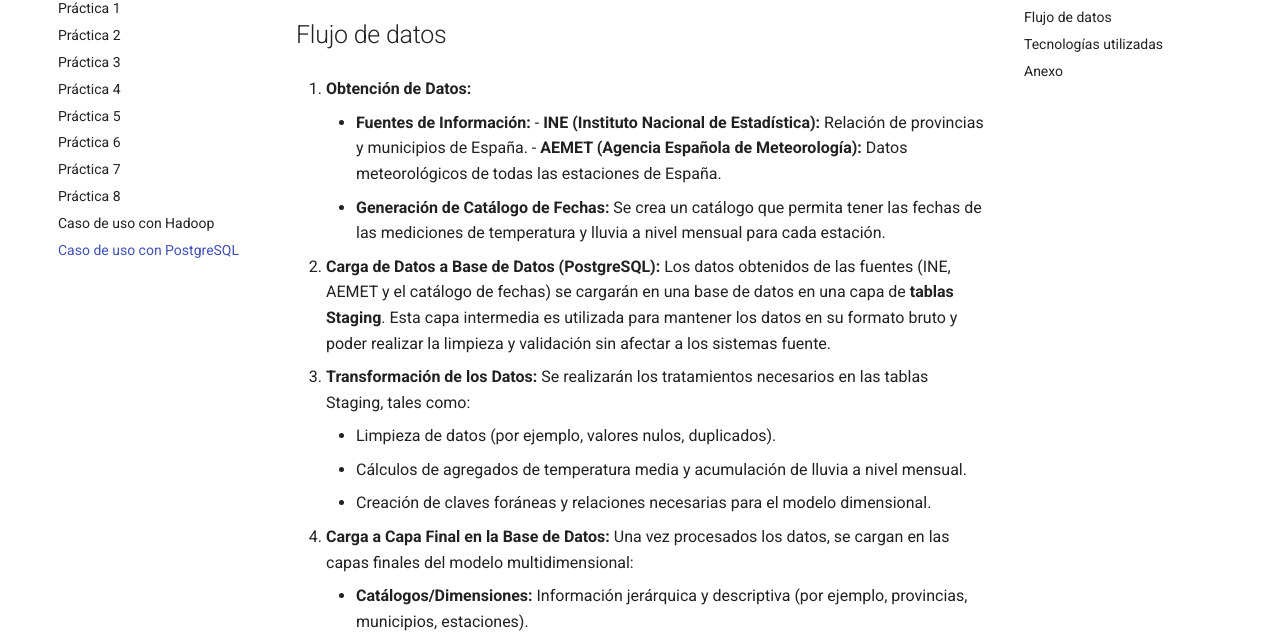
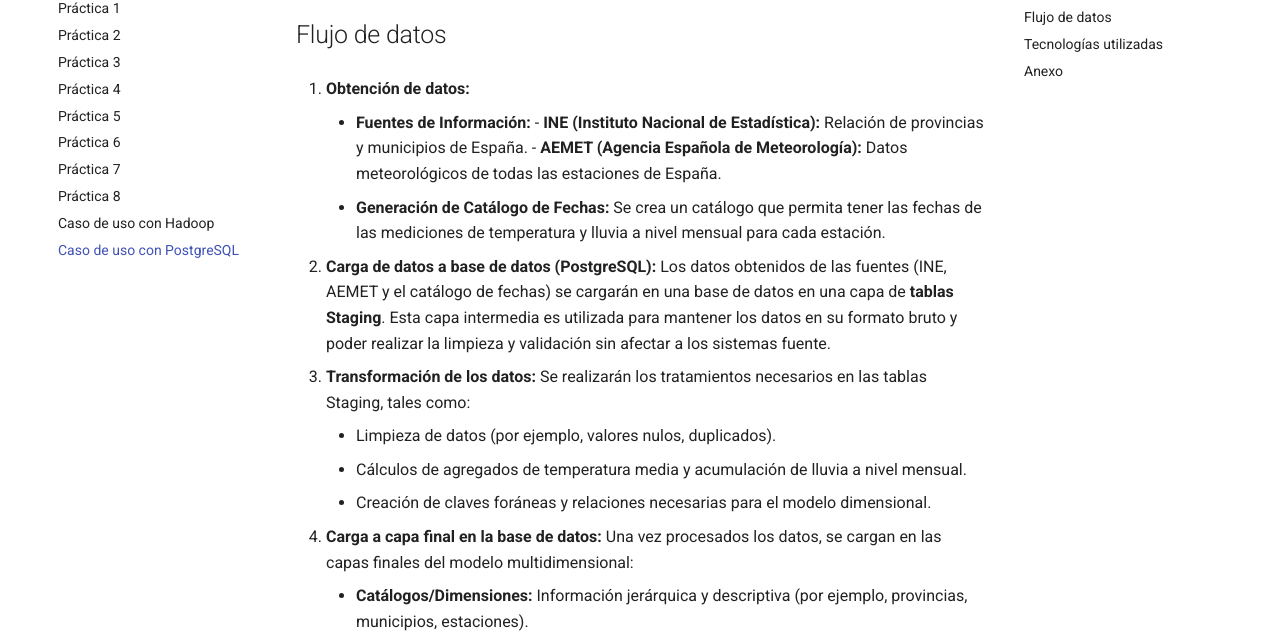
Before and after one commit to jorsodom/bigdata-sb, an MkDocs documentation site: the page built from docs/nifi/nifiCasoUsoPostgreSQL.md, in a window 1280 px wide and 900 px high, scrolled down 312 px. Shown: the part 181-816 px from the top of the window. Built offline with MkDocs 1.6.1 and Material for MkDocs 9.7.7, drawn with Linux system fonts in a browser that asks for light colours.

```diff
--- a/docs/nifi/nifiCasoUsoPostgreSQL.md
+++ b/docs/nifi/nifiCasoUsoPostgreSQL.md
@@ -3,25 +3,23 @@
 Realizar un análisis mensual de las temperaturas medias y la acumulación de lluvia para los años 2022, 2023 y 2024, aprovechando los datos meteorológicos de España para obtener conclusiones a través de una herramienta de reporting.
 
 Este caso de uso proporciona una solución automatizada y eficiente para la integración, procesamiento y análisis de datos meteorológicos, ayudando en la toma de decisiones y en la creación de informes precisos y oportunos.
-
 ## Flujo de datos
-
-1. **Obtención de Datos:**
+1. **Obtención de datos:**
     - **Fuentes de Información:**
             - **INE (Instituto Nacional de Estadística):** Relación de provincias y municipios de España.
             - **AEMET (Agencia Española de Meteorología):** Datos meteorológicos de todas las estaciones de España.
     - **Generación de Catálogo de Fechas:** Se crea un catálogo que permita tener las fechas de las mediciones de temperatura y lluvia a nivel mensual para cada estación.
 
-2. **Carga de Datos a Base de Datos (PostgreSQL):**
+2. **Carga de datos a base de datos (PostgreSQL):**
    Los datos obtenidos de las fuentes (INE, AEMET y el catálogo de fechas) se cargarán en una base de datos en una capa de **tablas Staging**. Esta capa intermedia es utilizada para mantener los datos en su formato bruto y poder realizar la limpieza y validación sin afectar a los sistemas fuente.
 
-3. **Transformación de los Datos:**
+3. **Transformación de los datos:**
    Se realizarán los tratamientos necesarios en las tablas Staging, tales como:
      - Limpieza de datos (por ejemplo, valores nulos, duplicados).
      - Cálculos de agregados de temperatura media y acumulación de lluvia a nivel mensual.
      - Creación de claves foráneas y relaciones necesarias para el modelo dimensional.
 
-4. **Carga a Capa Final en la Base de Datos:**
+4. **Carga a capa final en la base de datos:**
    Una vez procesados los datos, se cargan en las capas finales del modelo multidimensional:
      - **Catálogos/Dimensiones:** Información jerárquica y descriptiva (por ejemplo, provincias, municipios, estaciones).
      - **Modelo estrella (ODS):** Factos y medidas agregadas (temperatura media, acumulación de lluvia) por mes.
@@ -34,17 +32,15 @@ Este caso de uso proporciona una solución automatizada y eficiente para la inte
 6. **Análisis de los datos (esta parte la haremos al final cuando veamos PowerBI):**
     - Herramienta de reporting: Utilizando una herramienta de reporting (como Power BI, Tableau, etc.), los usuarios podrán generar informes, tablas y gráficos que permitirán comparar los datos de temperatura y lluvia de los años 2020, 2021 y 2022.
     - A través de los KPIs y visualizaciones, se podrán sacar conclusiones y hacer predicciones o recomendaciones sobre el comportamiento del clima en las diferentes provincias y municipios de España.
-
 ## Tecnologías utilizadas
 - **Apache NiFi:** Orquestación de la integración de datos desde las fuentes hasta la base de datos, garantizando un flujo controlado de los datos.
 - **PostgreSQL:** Base de datos relacional para almacenamiento de datos procesados y generación del modelo multidimensional.
 - **Herramienta de Reporting (ej. Power BI):** Visualización y análisis de los KPIs generados.
-
 ## Anexo
 
 **Catálogo de fechas**
 
--   [Descargar fichero sql generación catálogo de fechas](/assets/Proc Data Cataleg.sql)
+-   [Descargar fichero sql generación catálogo de fechas](./assets/Proc Data Cataleg.sql)
 
 
 **INE**
```
